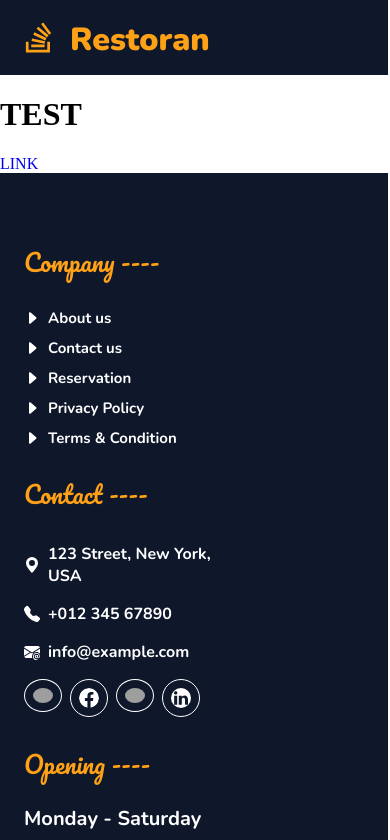
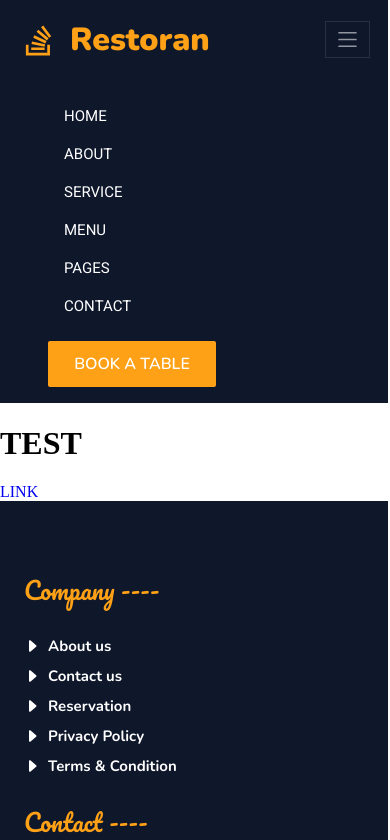
Before and after one commit to marcospinelli7/dojo-exercise-restaurant, a React (Create React App) app: page / in a window 390 px wide. Shown: the top 840 px of the page. Built offline with nearby package versions, Linux system fonts and the light colour scheme; grey boxes are pictures that could not be loaded; the HTML template or start-up script is replaced by a standard one.

Commit message:
Update Navbar, add responsive render to the Nav Menu

```diff
--- a/src/App.js
+++ b/src/App.js
@@ -13,9 +13,6 @@ function App() {
         <Route path="/" element={<PageLayout />}>
         <Route index element={<Homepage />} />
         <Route path="/about" element={<About />} />
-          {/* <Route path="blogs" element={<Blogs />} />
-          <Route path="contact" element={<Contact />} /> */}
-          {/* <Route path="*" element={<NoPage />} /> */}
         </Route>
       </Routes>
     </BrowserRouter>
--- a/src/components/Navbar/Navbar.css
+++ b/src/components/Navbar/Navbar.css
@@ -1,10 +1,11 @@
 .navbar-container {
     width: calc(100% - 50px);
-    height: 75px;
     background-color: var(--secondary-color);
     color: var(--primary-color);
     padding: 0 24px;
     display: flex;
+    justify-content: space-between;
+    flex-direction: column;
 }
 .navbar-container .navbar-title {
     display: flex;
@@ -19,3 +20,83 @@
     font-weight: 900;
     font-family: var(--nunito-font);
 }
+
+.navbar-container .navbar-links {
+    display: none;
+}
+.navbar-container .navbar-links ul{
+    flex-direction: row;
+    display: flex;
+    justify-content: space-between;
+    align-items: center;
+}
+.navbar-container .navbar-links ul li .nav-item{
+    color: #fff;
+    padding-left: 25px;
+    text-transform: uppercase;
+    font-family: var(--heebo-font);
+    font-size: 15px;
+}
+
+.navbar-container .navbar-responsive-links {
+    display: flex;
+    flex-direction: column;
+}
+.navbar-container .navbar-responsive-links ul{
+    display: flex;
+    flex-direction: column;
+}
+.navbar-container .navbar-responsive-links ul li .nav-item{
+    color: #fff;
+    text-transform: uppercase;
+    font-family: var(--heebo-font);
+    font-size: 15px;
+}
+.navbar-container .navbar-responsive-links ul li {
+    padding: 8px 0;
+}
+.action-btn{
+    display: flex;
+    align-items: center;
+    justify-content: center;
+    height: 30px;
+    max-width: 120px;
+    padding: 8px 24px;
+    margin-left: 24px;
+    background-color: var(--primary-color);
+    font-family: var(--nunito-font);
+    text-transform: uppercase;
+    color: #fff;
+    font-weight: 600;
+    border-radius: 2px;
+}
+
+.navbar-container .menu-icon {
+    position: absolute;
+    top: 20.5px;
+    right: 20px;
+    border: 1px solid #ffffff1a;
+    padding: 4px 8px;
+    display: flex;
+}
+.navbar-container .menu-icon img{
+    width: 27.5px;
+}
+
+@media screen and (min-width: 990px) {
+    .navbar-container {
+        flex-direction: row;
+    }
+    .navbar-container .navbar-links {
+        display: flex;
+        align-items: center;
+    }
+    .navbar-container .menu-icon {
+        display: none;
+    }
+    .navbar-container .navbar-responsive-links {
+        display: none;
+    }
+
+
+}
--- a/src/components/Navbar/Navbar.jsx
+++ b/src/components/Navbar/Navbar.jsx
@@ -1,8 +1,15 @@
-import React, { useState } from 'react'
+import React, { useState }from 'react'
 import './Navbar.css'
+
+import { Link } from 'react-router-dom'
 
 const Navbar = () => {
 
+  const [isNavOpen, setIsNavOpen] = useState(false);
+
+  const ToogleResponsiveNav = () => {
+    setIsNavOpen(!isNavOpen)
+  }
   return (
     <div className='navbar-container'>
       <div className="navbar-title">
@@ -10,8 +17,40 @@ const Navbar = () => {
         <h1>Restoran</h1>
       </div>
       <div className="navbar-links">
+        <ul>
+          <li><Link className="nav-item" to="/">Home</Link></li>
+          <li><Link className="nav-item" to="/">About</Link></li>
+          <li><Link className="nav-item" to="/">Service</Link></li>
+          <li><Link className="nav-item" to="/">Menu</Link></li>
+          <li><Link className="nav-item" to="/">Pages</Link></li>
+          <li><Link className="nav-item" to="/">Contact</Link></li>
+        </ul>
+        <Link
+          className="action-btn">
+            Book a table
+        </Link>
+      </div>
+      <div onClick={ToogleResponsiveNav} className="menu-icon">
+        <img src="./assets/icons/list.svg" alt="menu_img" />
+      </div>
 
-      </div>
+      {/* Mobile Nav */}
+      {!isNavOpen ? (
+              <div className="navbar-responsive-links">
+              <ul>
+                <li><Link className="nav-item" to="/">Home</Link></li>
+                <li><Link className="nav-item" to="/">About</Link></li>
+                <li><Link className="nav-item" to="/">Service</Link></li>
+                <li><Link className="nav-item" to="/">Menu</Link></li>
+                <li><Link className="nav-item" to="/">Pages</Link></li>
+                <li><Link className="nav-item" to="/">Contact</Link></li>
+              </ul>
+              <Link
+                className="action-btn mb-16">
+                  Book a table
+              </Link>
+            </div>
+      ) : ""}
     </div>
   )
 }
--- a/src/index.css
+++ b/src/index.css
@@ -20,3 +20,9 @@ body {
 a {
   text-decoration: none;
 }
+ul li {
+  list-style-type: none;
+}
+.mb-16 {
+  margin-bottom: 16px;
+}
```
Also changed, not shown: public/assets/icons/list.svg (added).
